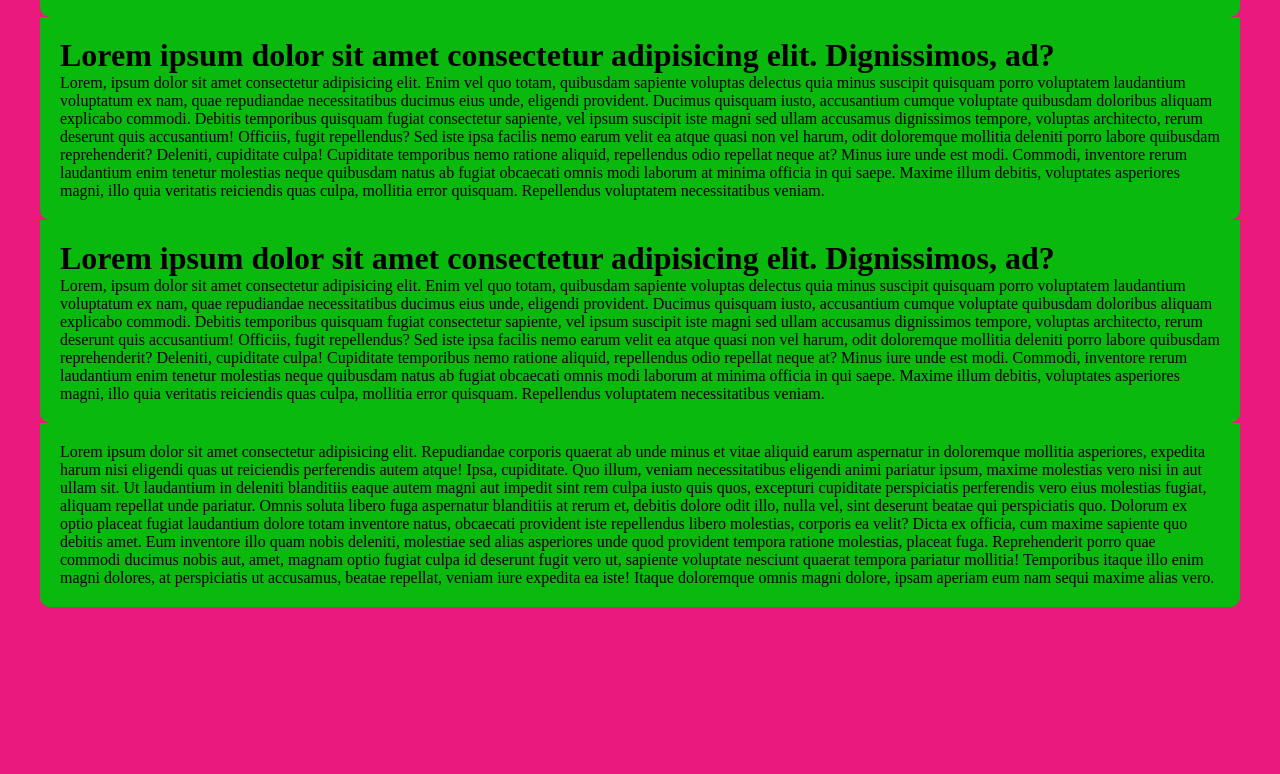
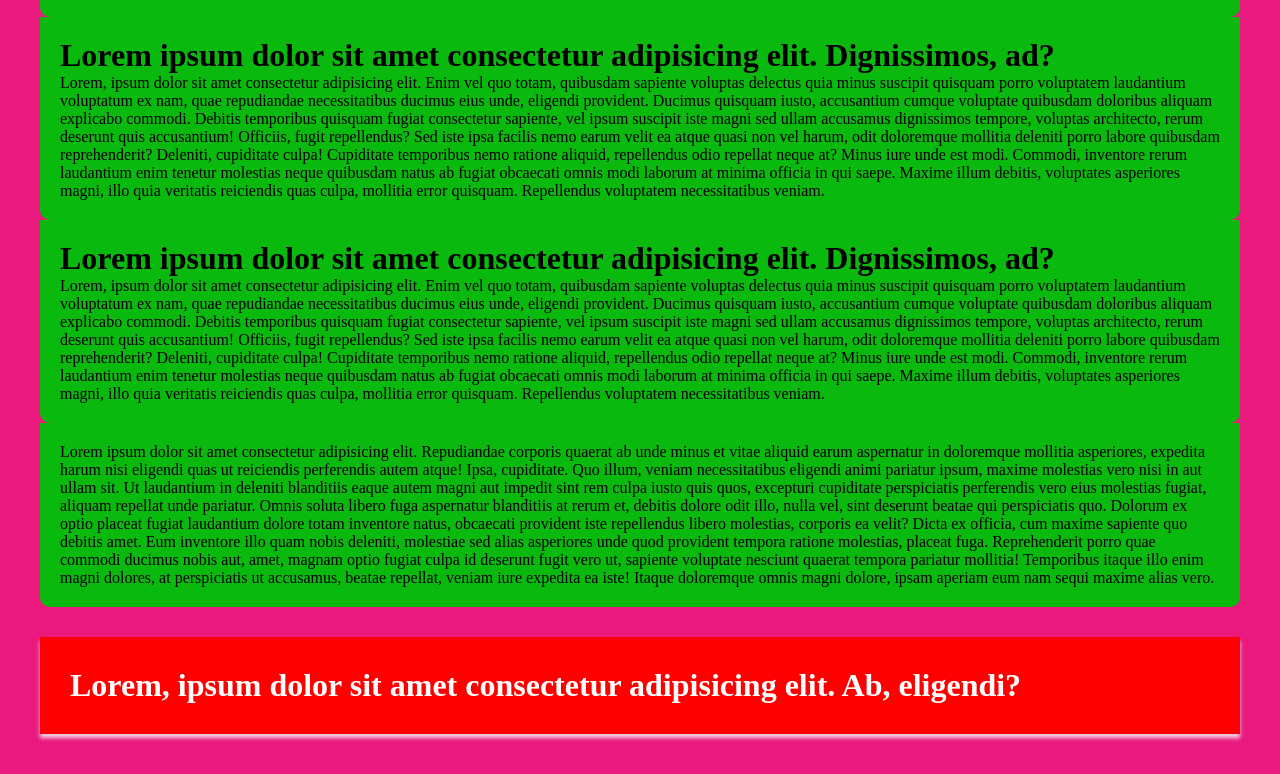
Before and after one commit to abdul-halim-dev/pullcheck, a plain HTML site: page index.html in a window 1280 px wide. Shown: the part 497-1271 px from the top of the page. Before the commit the page ends 1144 px from the top, so only its background shows below. Drawn offline with Linux system fonts and the light colour scheme.

Commit message:
final revision

```diff
--- a/index.html
+++ b/index.html
@@ -35,6 +35,9 @@
     <span>Lorem ipsum dolor sit amet consectetur adipisicing elit. Repudiandae corporis quaerat ab unde minus et vitae aliquid earum aspernatur in doloremque mollitia asperiores, expedita harum nisi eligendi quas ut reiciendis perferendis autem atque! Ipsa, cupiditate. Quo illum, veniam necessitatibus eligendi animi pariatur ipsum, maxime molestias vero nisi in aut ullam sit. Ut laudantium in deleniti blanditiis eaque autem magni aut impedit sint rem culpa iusto quis quos, excepturi cupiditate perspiciatis perferendis vero eius molestias fugiat, aliquam repellat unde pariatur. Omnis soluta libero fuga aspernatur blanditiis at rerum et, debitis dolore odit illo, nulla vel, sint deserunt beatae qui perspiciatis quo. Dolorum ex optio placeat fugiat laudantium dolore totam inventore natus, obcaecati provident iste repellendus libero molestias, corporis ea velit? Dicta ex officia, cum maxime sapiente quo debitis amet. Eum inventore illo quam nobis deleniti, molestiae sed alias asperiores unde quod provident tempora ratione molestias, placeat fuga. Reprehenderit porro quae commodi ducimus nobis aut, amet, magnam optio fugiat culpa id deserunt fugit vero ut, sapiente voluptate nesciunt quaerat tempora pariatur mollitia! Temporibus itaque illo enim magni dolores, at perspiciatis ut accusamus, beatae repellat, veniam iure expedita ea iste! Itaque doloremque omnis magni dolore, ipsam aperiam eum nam sequi maxime alias vero.</span>
 </div>
 
+<div class="four">
+    <h1> Lorem, ipsum dolor sit amet consectetur adipisicing elit. Ab, eligendi?</h1>
+</div>
 
 </body>
 </html>
--- a/style.css
+++ b/style.css
@@ -38,3 +38,18 @@ padding: 40px;
     padding: 20px;
     border-radius: 0px 0px 10px 10px;
 }
+.four{
+    width: 100%;
+    height: 100%;
+    background: red;
+    box-shadow: 0px 4px 4px #f5f5f5d7;
+
+    margin-top: 30px;
+    padding: 30px;
+}
+
+.four h1{
+    font-size: 32px;
+    color: white;
+    text-shadow: 0xp 3px 4px rgb(183, 180, 180);
+}
```
